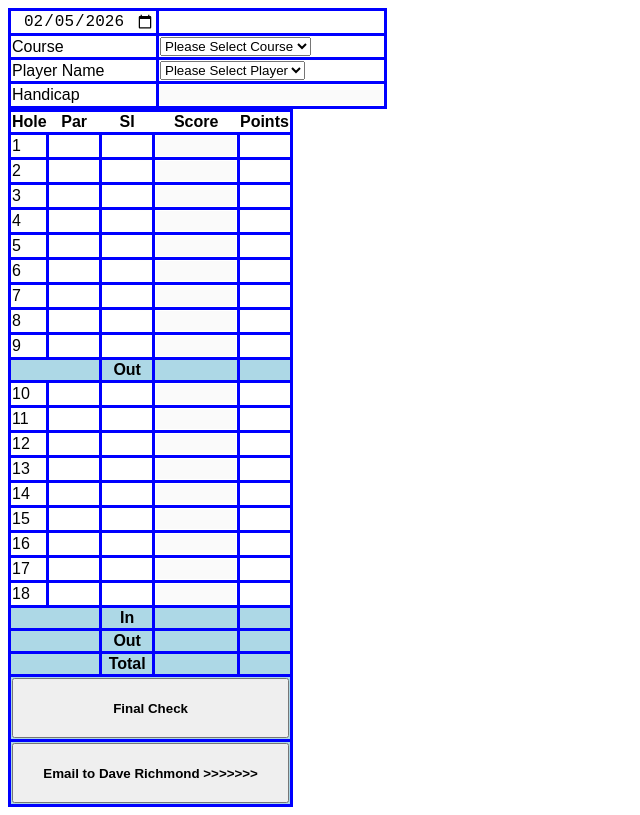
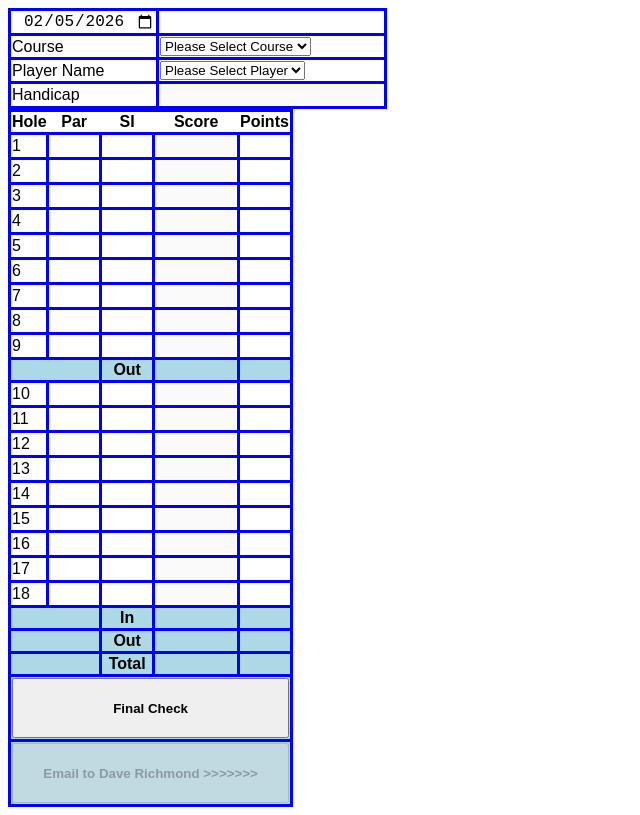
Before and after one commit to DRichmond35/golf, a plain HTML site: page index.html in a window 1280 px wide. Both pictures are taken after a click on the button "Final Check". Shown: the whole page, without its empty margins (0-640 px from the left). Drawn offline with nearby package versions, Linux system fonts and the light colour scheme.

Commit message:
Add files via upload

```diff
--- a/index.html
+++ b/index.html
@@ -165,28 +165,35 @@ $(document).ready(function(){
 			</td>
 		</tr>
 	`);
-	// Logic to put the handicap in when the play is changed
 
+	// Logic to put the handicap in when the player is changed
 	$("#player").off("change").on("change", function(e){
 		var optionSelected = $("#player").val();
 		if(optionSelected < playerHandicaps.length)
 			$("#handicap").val(playerHandicaps[optionSelected][$("#course").val()]);
 	});
 
-	$("#finalCheck").on("click", function(){
-		for(var i = 0; i < 18; ++i){
-			let holeVal =  $(`#hole${i+1}Score`).val();
-			let holeInt = parseInt(holeVal ,10);
-			if(holeInt < 0 || holeInt >= 10)
-			{
-				$("#emailResults").attr("disabled", true);
-				alert("You have missed some entries.");
-				return false;
-			}
-		}
-		$("#emailResults").attr("disabled", false);
-
-	})
+	// logic to check that no scores are outside the range 1-9
+	$("#finalCheck").on("click", function ()
+	  { // alert("Starting checks");
+		$("#emailResults").attr("disabled", true);
+		var all_good = 1;        // value showing that all is not well
+		for (var i = 0; i < 18; ++i)
+		   { var holeInt = parseInt($(`#hole${i + 1}Score`).val(), 10);
+			 if (isNaN(holeInt))
+				    holeInt = 0;
+			 // console.log("Score", holeInt);
+			 if (holeInt < 1 || holeInt > 9)
+			      { alert("There are errors - all scores must be 1-9");
+				    all_good = 0;     // show we have problems
+				    break;
+				  }
+		   }
+		if (all_good == 1)
+		   { // alert("All ok");
+			 $("#emailResults").attr("disabled", false);   // set button on
+		   }
+	  })
 
 	$("#course").off("change").on("change", function(e){
 		var optionSelected = $("#course").val();
```
